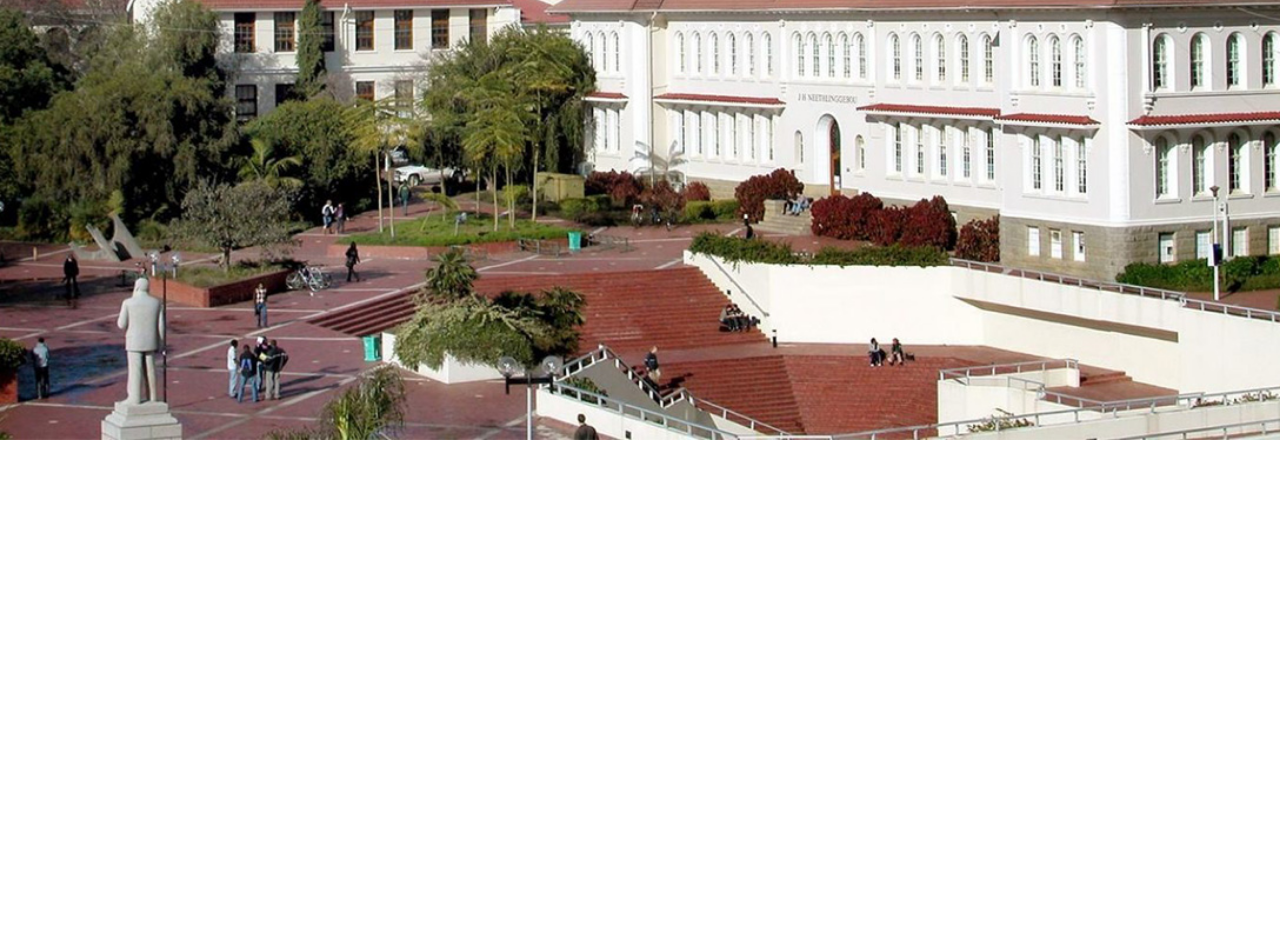
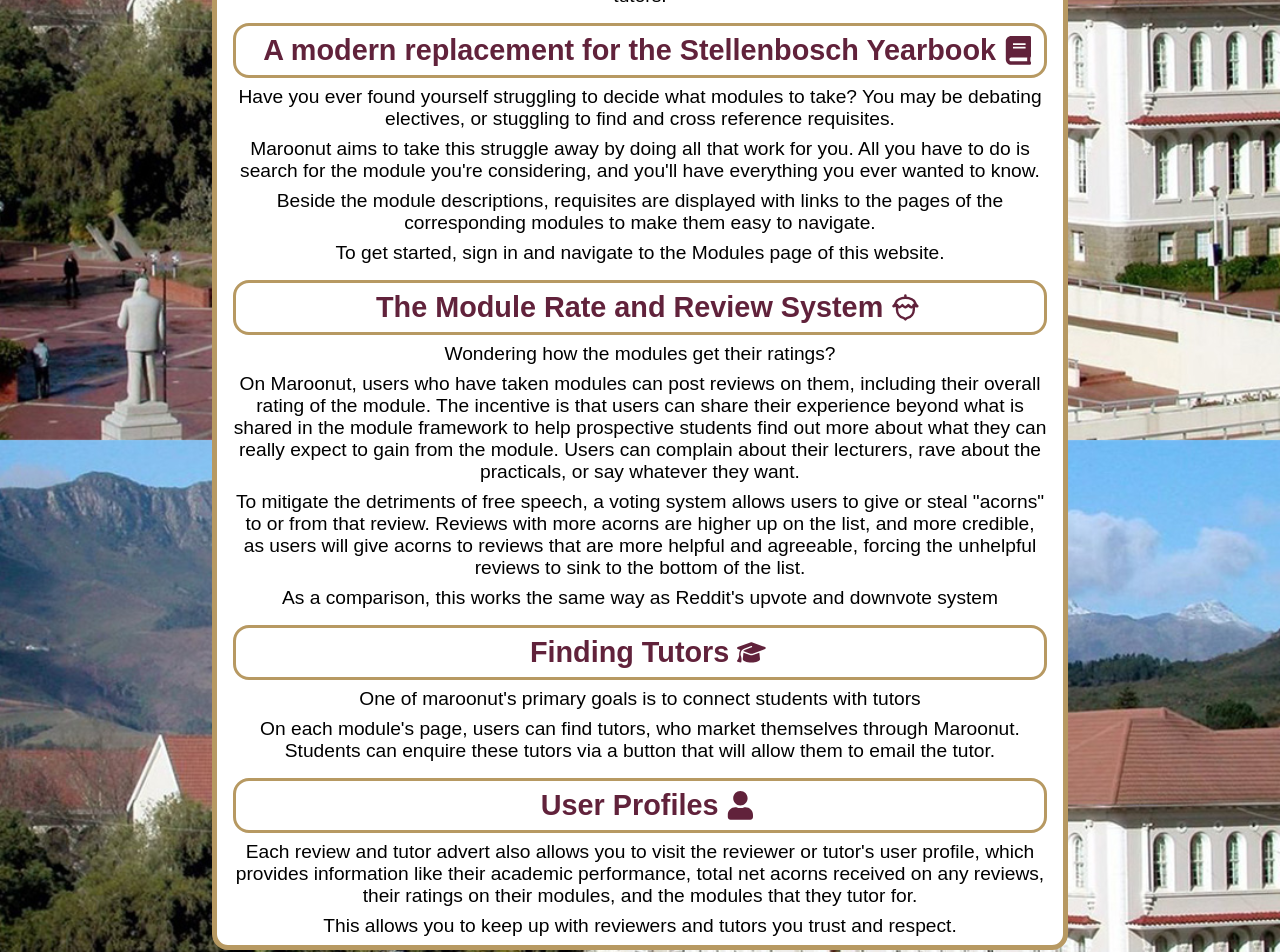
Before and after one commit to TheAlgorMortis/suds-hackathon-2025, a React app in the folder frontend/: page / in a window 1280 px wide. Shown: the part 360-1312 px from the top of the page. Before the commit the page ends 800 px from the top, so only its background shows below. Built offline with nearby package versions, Linux system fonts and the light colour scheme; the HTML template or start-up script is replaced by a standard one.

Commit message:
Add information to the Home page

```diff
--- a/frontend/src/components/Bodies.css
+++ b/frontend/src/components/Bodies.css
@@ -68,7 +68,8 @@
   display: flex;
   gap: 0.5rem;
   text-align: center;
-  color: var(--fg-color);
+  font-size: 1.8rem;
+  color: var(--maroon);
   border: 3px solid var(--border-color);
   padding-left: 1rem;
   margin-top: 0.5rem;
--- a/frontend/src/components/Home.tsx
+++ b/frontend/src/components/Home.tsx
@@ -1,8 +1,96 @@
+import "./Bodies.css";
+import { GiSquirrel } from "react-icons/gi";
+import { FaBook } from "react-icons/fa";
+import { LuNut } from "react-icons/lu";
+import { FaGraduationCap } from "react-icons/fa6";
+import { FaUser } from "react-icons/fa";
+
+/**
+ * This component defines the landing page of the website and provides the user
+ * with the vision and functionality of maroonut.
+ */
 export default function Home() {
   return (
     <div>
-      <h2> Welcome to Maroonit! </h2>
-      <p> Add information and background here </p>
+      <h2 className="sectionHeading"> Welcome to Maroonut! </h2>
+      <div className="sectionBlock">
+        <h3 className="sectionBlockHeading">
+          Who we are <GiSquirrel />
+        </h3>
+        <p>
+          This is a platform designed for users to help each other make informed
+          choices for their module selections at stellenbosch university, share
+          advice for modules, as well as connect students and tutors.
+        </p>
+        <h3 className="sectionBlockHeading">
+          A modern replacement for the Stellenbosch Yearbook <FaBook />
+        </h3>
+        <p>
+          Have you ever found yourself struggling to decide what modules to
+          take? You may be debating electives, or stuggling to find and cross
+          reference requisites.
+        </p>
+        <p>
+          Maroonut aims to take this struggle away by doing all that work for
+          you. All you have to do is search for the module you're considering,
+          and you'll have everything you ever wanted to know.
+        </p>
+        <p>
+          Beside the module descriptions, requisites are displayed with links to
+          the pages of the corresponding modules to make them easy to navigate.
+        </p>
+        <p>
+          To get started, sign in and navigate to the Modules page of this
+          website.
+        </p>
+        <h3 className="sectionBlockHeading">
+          The Module Rate and Review System <LuNut />
+        </h3>
+        <p>Wondering how the modules get their ratings?</p>
+        <p>
+          On Maroonut, users who have taken modules can post reviews on them,
+          including their overall rating of the module. The incentive is that
+          users can share their experience beyond what is shared in the module
+          framework to help prospective students find out more about what they
+          can really expect to gain from the module. Users can complain about
+          their lecturers, rave about the practicals, or say whatever they want.
+        </p>
+        <p>
+          To mitigate the detriments of free speech, a voting system allows
+          users to give or steal "acorns" to or from that review. Reviews with
+          more acorns are higher up on the list, and more credible, as users
+          will give acorns to reviews that are more helpful and agreeable,
+          forcing the unhelpful reviews to sink to the bottom of the list.
+        </p>
+        <p>
+          As a comparison, this works the same way as Reddit's upvote and
+          downvote system
+        </p>
+        <h3 className="sectionBlockHeading">
+          Finding Tutors <FaGraduationCap />
+        </h3>
+        <p>
+          One of maroonut's primary goals is to connect students with tutors
+        </p>
+        <p>
+          On each module's page, users can find tutors, who market themselves
+          through Maroonut. Students can enquire these tutors via a button that
+          will allow them to email the tutor.
+        </p>
+        <h3 className="sectionBlockHeading">
+          User Profiles <FaUser />
+        </h3>
+        <p>
+          Each review and tutor advert also allows you to visit the reviewer or
+          tutor's user profile, which provides information like their academic
+          performance, total net acorns received on any reviews, their ratings
+          on their modules, and the modules that they tutor for.
+        </p>
+        <p>
+          This allows you to keep up with reviewers and tutors you trust and
+          respect.
+        </p>
+      </div>
     </div>
   );
 }
```
